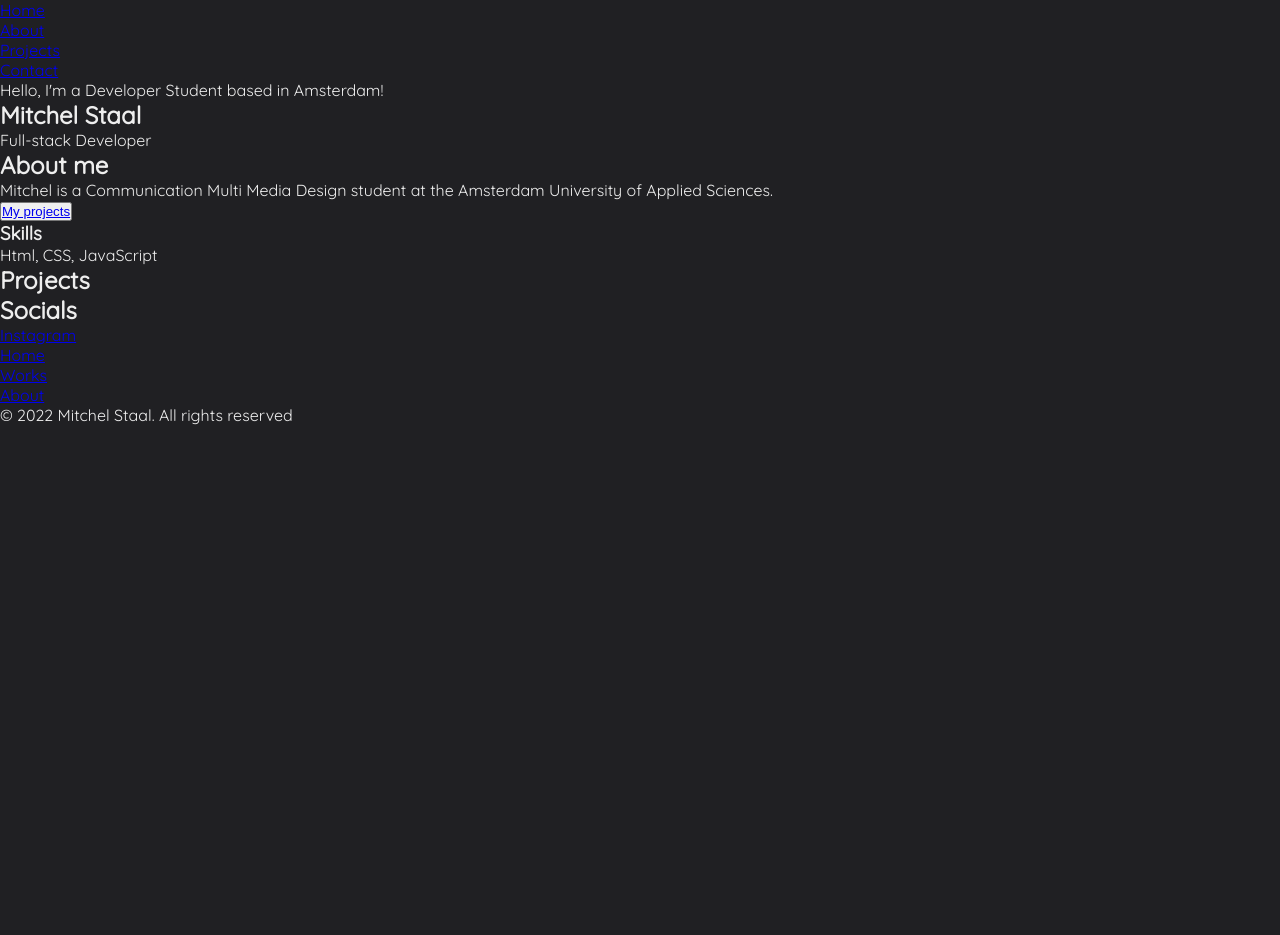
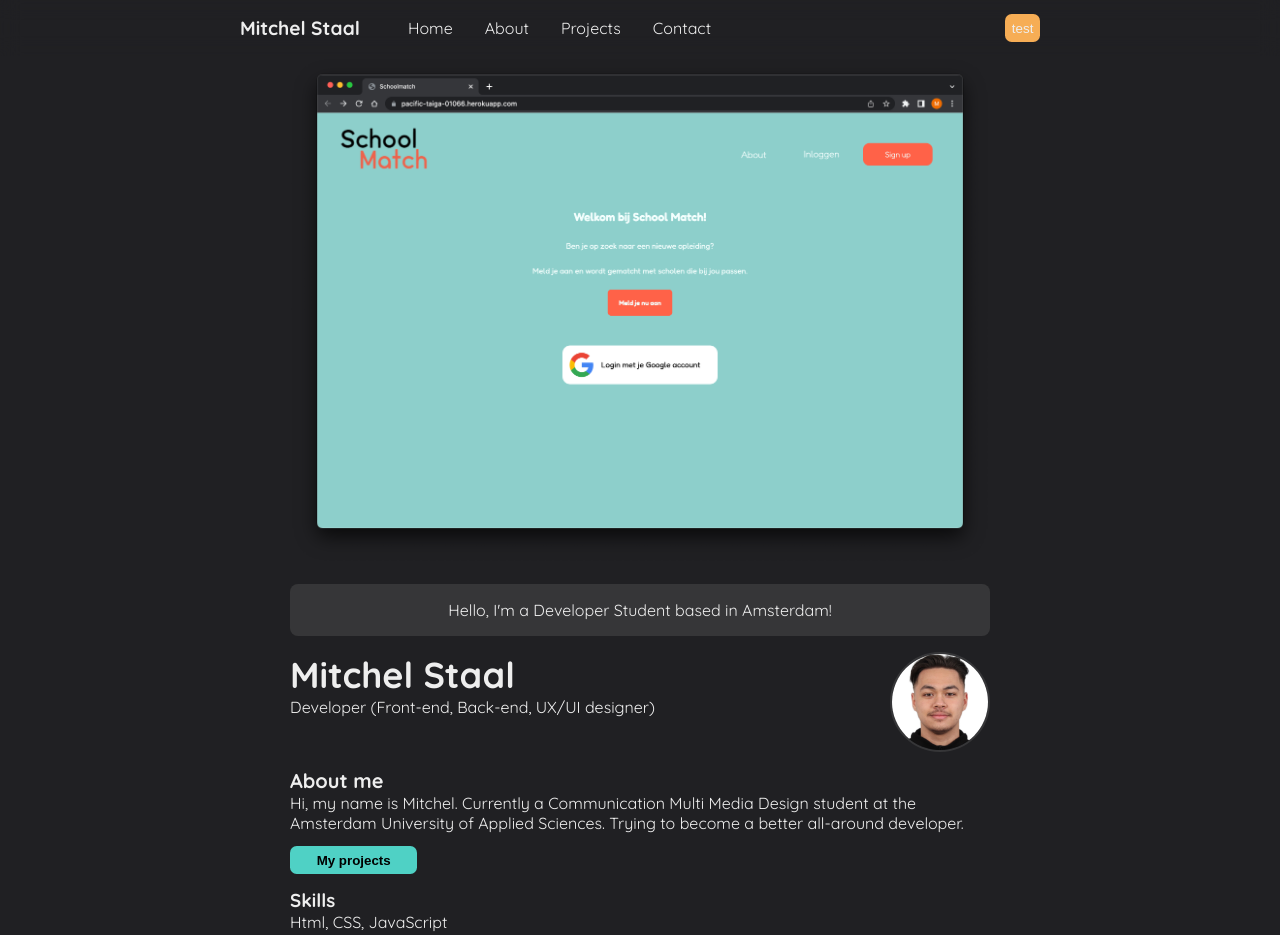
Before and after one commit to Mitchel-DS/portofolio, a plain HTML site: page index.html in a window 1280 px wide. Shown: the top 935 px of the page. Before the commit the page ends 800 px from the top, so only its background shows below. Drawn offline with Linux system fonts and the light colour scheme.

Commit message:
added major styling

```diff
--- a/assets/css/styles.css
+++ b/assets/css/styles.css
@@ -1,5 +1,5 @@
 /* google font */
-@import url('https://fonts.googleapis.com/css2?family=Quicksand&display=swap');
+@import url('https://fonts.googleapis.com/css2?family=Quicksand:wght@300;400;500;600;700&display=swap');
 
 *,
 *::after,
@@ -13,6 +13,9 @@
 	/* default theme */
 	--background-color: #202023;
 	--text-color: #EEE;
+	--accent-color: #9F457D;
+	--highlight-color: #4FD1C5;
+	--toggle-color: #F6AD55;
 
 	/* light theme */
 }
@@ -23,4 +26,218 @@ body {
 	color: var(--text-color);
 }
 
+h1 {
+	font-size: 36px;
+}
+
+h2 {
+	font-size: 20px;
+}
+
 /* header */
+header {
+	position: sticky;
+	top: 0;
+	z-index: 10;
+	backdrop-filter: blur(10px);
+}
+
+header nav.navbar {
+	display: flex;
+	justify-content: space-between;
+	max-width: 800px;
+	margin: auto;
+	align-items: center;
+}
+
+header nav.navbar .navbar-main {
+	display: flex;
+	align-items: center;
+}
+
+header nav.navbar .toggle button {
+	background-color: var(--toggle-color);
+	color: var(--text-color);
+	border: none;
+	border-radius: .5em;
+	padding: .5em;
+	cursor: pointer;
+}
+
+header nav.navbar .toggle button:hover {
+	background-color: #946833;
+}
+
+header nav.navbar .logo {
+	margin: 1em 2em 1em 0;
+}
+
+header nav.navbar .logo h1 {
+	font-size: 1.2em;
+}
+
+header nav.navbar a {
+	text-decoration: none;
+}
+
+header nav.navbar h1 {
+	color: var(--text-color);
+}
+
+header nav.navbar .navbar-links ul {
+	display: flex;
+	list-style: none;
+}
+
+header nav.navbar .navbar-links ul li a {
+	color: var(--text-color);
+	padding: 1em;
+	display: block;
+}
+
+header nav.navbar .navbar-links ul li a:hover {
+	color: var(--highlight-color);
+}
+
+/* main */
+main {
+	max-width: 700px;
+	margin: auto;
+}
+
+main section {
+	margin-bottom: 1em;
+}
+
+main section.banner img {
+	width: 700px;
+}
+
+main section.introduction {
+	background-color: #363638;
+	padding: 1em;
+	border-radius: .5em;
+	text-align: center;
+}
+
+main section.title {
+	display: flex;
+	justify-content: space-between;
+}
+
+main section.title img {
+	width: 100px;
+	border-radius: 50%;
+	border: 2px solid #363638;
+}
+
+main section.about button {
+	background-color: var(--highlight-color);
+	border: none;
+	border-radius: .5em;
+	padding: .5em 2em .5em 2em;
+	margin: 1em 0 1em 0;
+}
+
+main section.about button a {
+	text-decoration: none;
+	font-weight: bold;
+	color: #000;
+}
+
+main section.projects .project-container {
+	display: flex;
+}
+
+main section.projects .project {
+	margin: 1em;
+	max-width: 250px;
+	text-align: center;
+}
+
+main section.projects img {
+	width: 250px;
+	border-radius: 2.5em;
+}
+
+main section.projects h4 {
+	font-weight: 500;
+}
+
+main section.projects p {
+	font-weight: lighter;
+}
+
+main section.socials ul {
+	list-style: none;
+	margin-left: 1em;
+}
+
+main section.socials ul li a {
+	text-decoration: none;
+	color: var(--highlight-color);
+}
+
+/* footer */
+footer {
+	color: var(--text-color);
+	width: 100%;
+	padding: 1.5em 0;
+}
+
+footer .socials{
+	text-align: center;
+	padding: 2em;
+	color: #4b4c4d;
+}
+
+footer .socials a {
+	font-size: 24px;
+	color: inherit;
+	border: 1px solid #ccc;
+	width: 40px;
+	height: 40px;
+	line-height: 38px;
+	display: inline-block;
+	text-align: center;
+	border-radius: 50%;
+	margin: 0 8px;
+	opacity: 0.75;
+}
+
+footer .socials a:hover {
+	opacity: 0.9;
+}
+
+footer ul {
+	margin-top: 0;
+	padding: 0;
+	list-style: none;
+	font-size: 18px;
+	line-height: 1.6;
+	margin-bottom: 0;
+	text-align: center;
+}
+
+footer li {
+	display: inline-block;
+	padding: 0 1em;
+}
+
+footer li a {
+	color: var(--text-color);
+	text-decoration: none;
+	opacity: 0.8;
+}
+
+footer li a:hover {
+	opacity: 1;
+}
+
+footer p {
+	margin-top: 1em;
+	text-align: center;
+	font-size: 0.9em;
+	color: var(--text-color);
+	opacity: 0.4;
+}
--- a/index.html
+++ b/index.html
@@ -12,40 +12,72 @@
 
 <body>
 	<header>
-		<nav>
-			<ul class="nav-links">
-				<li><a href="#">Home</a></li>
-				<li><a href="#">About</a></li>
-				<li><a href="#">Projects</a></li>
-				<li><a href="#">Contact</a></li>
-			</ul>
+		<nav class="navbar">
+			<div class="navbar-main">
+				<div class="logo">
+					<a href="#"><h1>Mitchel Staal</h1></a>
+				</div>
+				<div class="navbar-links">
+					<ul>
+						<li><a href="#banner">Home</a></li>
+						<li><a href="#about">About</a></li>
+						<li><a href="#projects">Projects</a></li>
+						<li><a href="#contact">Contact</a></li>
+					</ul>
+				</div>
+			</div>
+			<div class="toggle">
+				<button class="theme">test</button>
+			</div>
 		</nav>
 	</header>
 
 	<main>
-		<section>
+		<section class="banner" id="banner">
+			<img src="/assets/images/projects/project_fetchfirst.png" alt="Banner image">
+		</section>
+
+		<section class="introduction" id="about">
 			<p>Hello, I'm a Developer Student based in Amsterdam!</p>
 		</section>
-		<section>
-			<h1>Mitchel Staal</h1>
-			<p>Full-stack Developer</p>
+		<section class="title">
+			<div class="title-information">
+				<h1>Mitchel Staal</h1>
+				<p>Developer (Front-end, Back-end, UX/UI designer)</p>
+			</div>
+			<img src="/assets/images/me.jpg" alt="profile image">
 		</section>
-		<section>
+		<section class="about">
 			<h2>About me</h2>
-			<p>Mitchel is a Communication Multi Media Design student at the Amsterdam University of Applied Sciences.</p>
+			<p>Hi, my name is Mitchel. Currently a Communication Multi Media Design student at the Amsterdam University of Applied Sciences. Trying to become a better all-around developer. </p>
 			<button><a href="#">My projects</a></button>
 
 			<h3>Skills</h3>
 			<p>Html, CSS, JavaScript</p>
 		</section>
 
-		<section>
+		<section class="projects" id="projects">
 			<h2>Projects</h2>
+			<div class="project-container">
+				<div class="project">
+					<img src="/assets/images/projects/project_fetchfirst.png" alt="Project fetch first">
+					<h4>Fetch first</h4>
+					<p>A tool to help you find schools based on your interests.</p>
+				</div>
+				<div class="project">
+					<img src="/assets/images/projects/project_fetchfirst.png" alt="Project fetch first">
+					<h4>Fetch first</h4>
+					<p>A tool to help you find schools based on your interests.</p>
+				</div>
+			</div>
+
 		</section>
 
-		<section>
+		<section class="socials" id="contact">
 			<h2>Socials</h2>
 			<ul>
+				<li><a href="#">Linkedin</a></li>
+				<li><a href="#">Github</a></li>
 				<li><a href="#">Instagram</a></li>
 			</ul>
 		</section>
@@ -55,10 +87,11 @@
 		<div class="socials">
 
 		</div>
-		<ul>
+		<ul class="nav">
 			<li><a href="#">Home</a></li>
-			<li><a href="#">Works</a></li>
 			<li><a href="#">About</a></li>
+			<li><a href="#">Projects</a></li>
+			<li><a href="#">Contact</a></li>
 		</ul>
 		<p>© 2022 Mitchel Staal. All rights reserved</p>
 	</footer>
```
Also changed, not shown: assets/images/me.jpg (added), assets/images/projects/project_fetchfirst.png (added).
